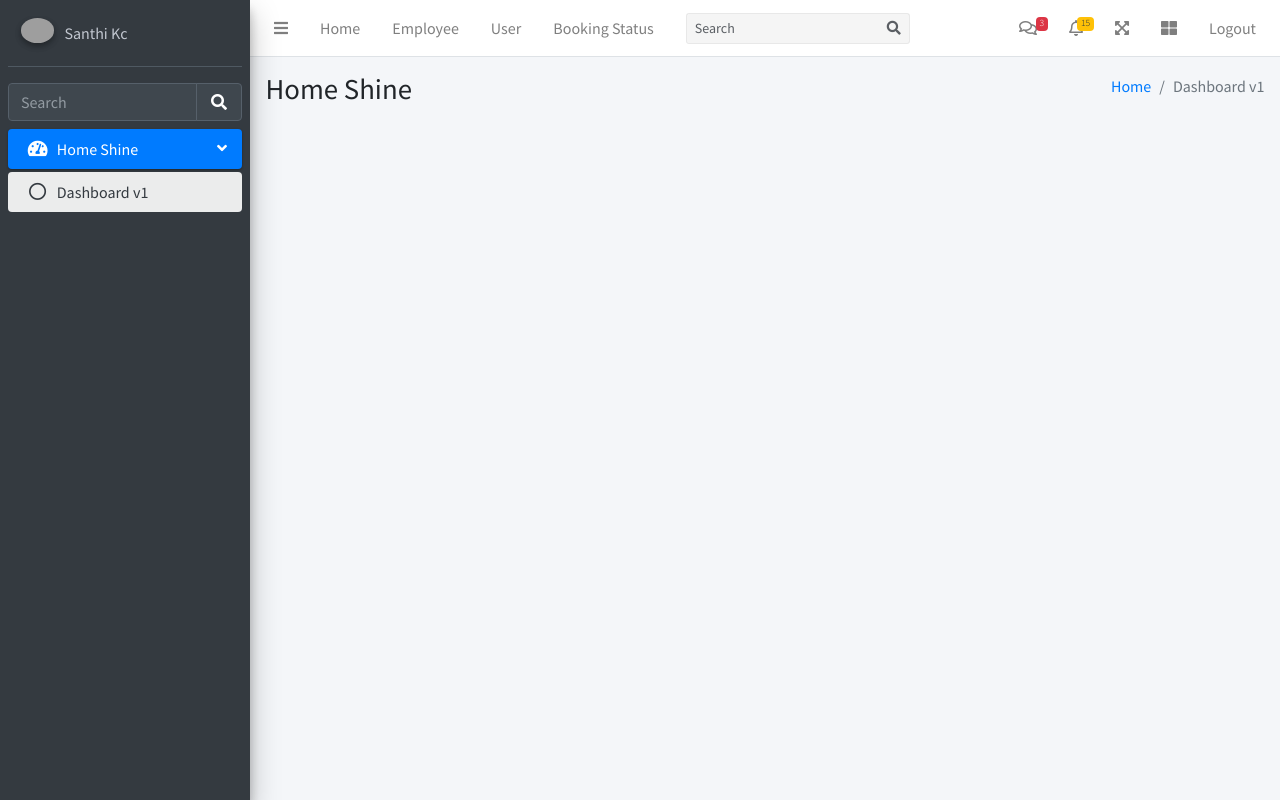
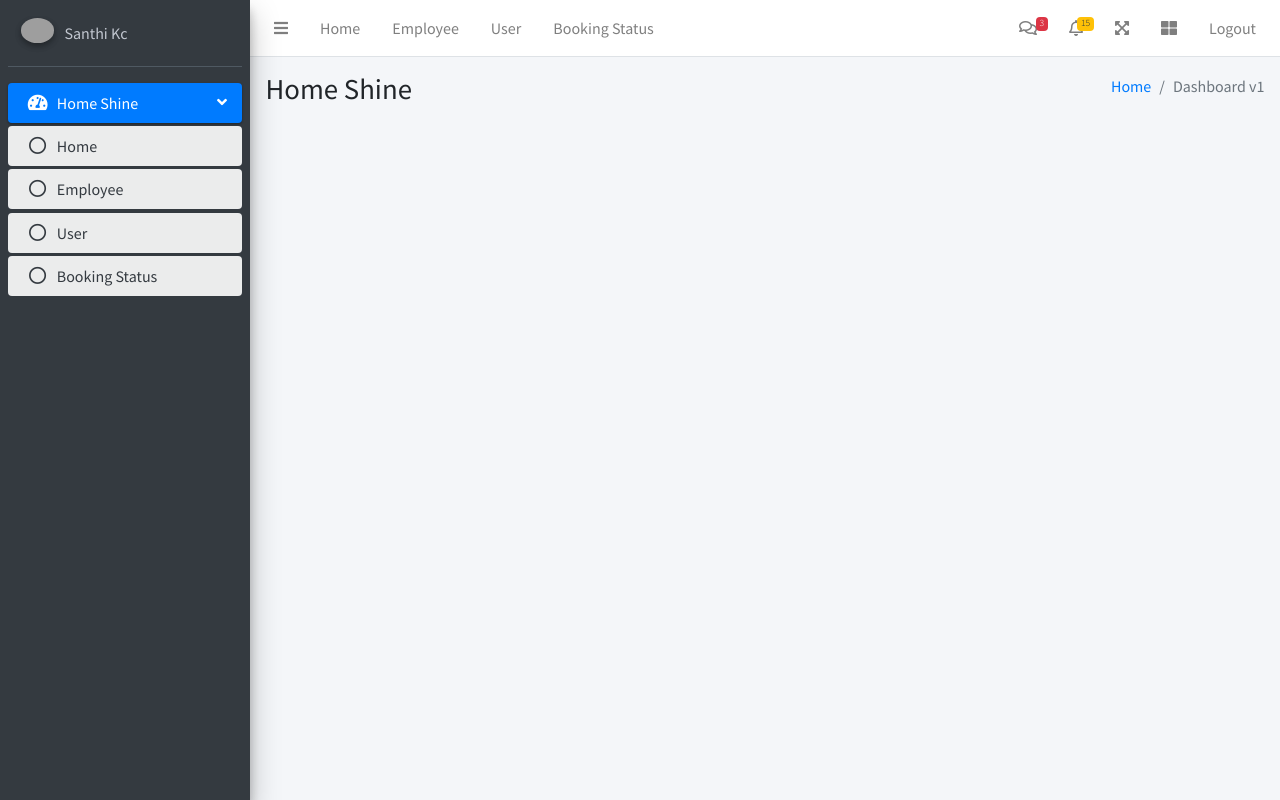
Before and after one commit to SANTHIKC/housekeepingservice_php, a PHP site: page /housekeepingservice/ in a window 1280 px wide. Run offline with PHP 8.4, Linux system fonts and the light colour scheme; some libraries are stand-ins or nearby versions; grey boxes are pictures that could not be loaded.

Commit message:
employee and user complete

```diff
--- a/AdminLTE-1/Api/singleemployeedataview.php
+++ b/AdminLTE-1/Api/singleemployeedataview.php
@@ -10,9 +10,11 @@ if (mysqli_connect_errno()) {
 
 
 $emp_id =$_POST['emp_id'];
+$myarray['message'] = 'Added';
 
 $query = mysqli_query($conn,"SELECT * FROM employee_reg WHERE emp_id = '$emp_id'");
 $data=mysqli_fetch_assoc($query);
+
 if($data)
 {
 
--- a/AdminLTE-1/Api/singleuserdataview.php
+++ b/AdminLTE-1/Api/singleuserdataview.php
@@ -10,6 +10,7 @@ if (mysqli_connect_errno()) {
 
 
 $user_id =$_POST['user_id'];
+$myarray['message'] = 'Added';
 $query = mysqli_query($conn,"SELECT * FROM user_reg WHERE user_id = '$user_id' ");
 $data=mysqli_fetch_assoc($query);
 if($query)
--- a/AdminLTE-1/Api/useread.php
+++ b/AdminLTE-1/Api/useread.php
@@ -5,7 +5,9 @@ $conn = mysqli_connect("localhost", "root", "", "home_service");
 if (mysqli_connect_error()) {
     die("Error in connection");
 }
-$query = mysqli_query($conn,"SELECT * FROM user_reg");
+
+$query = isset($_POST['search_name']) ? mysqli_query($conn, "SELECT * FROM user_reg WHERE name LIKE '%".mysqli_real_escape_string($conn, $_POST['search_name'])."%'") : mysqli_query($conn,"SELECT * FROM user_reg");
+
 ?>
 
 <!doctype html>
--- a/AdminLTE-1/Api/userinsertdata.php
+++ b/AdminLTE-1/Api/userinsertdata.php
@@ -41,6 +41,7 @@ $sql=mysqli_query($conn,"INSERT INTO user_reg(user_name,email,address,phone_numb
 
  $log=mysqli_query($conn, "INSERT INTO login_emp_user(log_id,email,password,type)values('$user_id','$email','$password','user')");
 
+
 if($log)
 {
      $myarray['message'] = 'Added';
--- a/AdminLTE-1/index.php
+++ b/AdminLTE-1/index.php
@@ -55,17 +55,7 @@
     </ul>
 
 
-    <!-- SEARCH FORM -->
-    <form class="form-inline ml-3">
-      <div class="input-group input-group-sm">
-        <input class="form-control form-control-navbar" type="search" placeholder="Search" aria-label="Search">
-        <div class="input-group-append">
-          <button class="btn btn-navbar" type="submit">
-            <i class="fas fa-search"></i>
-          </button>
-        </div>
-      </div>
-    </form>
+
 
     <!-- Right navbar links -->
     <ul class="navbar-nav ml-auto">
@@ -188,16 +178,7 @@
       </div>
 
       <!-- SidebarSearch Form -->
-      <div class="form-inline">
-        <div class="input-group" data-widget="sidebar-search">
-          <input class="form-control form-control-sidebar" type="search" placeholder="Search" aria-label="Search">
-          <div class="input-group-append">
-            <button class="btn btn-sidebar">
-              <i class="fas fa-search fa-fw"></i>
-            </button>
-          </div>
-        </div>
-      </div>
+
 
       <!-- Sidebar Menu -->
       <nav class="mt-2">
@@ -216,11 +197,43 @@
               <li class="nav-item">
                 <a href="./index.php" class="nav-link active">
                   <i class="far fa-circle nav-icon"></i>
-                  <p>Dashboard v1</p>
+                  <p>Home</p>
                 </a>
               </li>
 
             </ul>
+            <ul class="nav nav-treeview">
+              <li class="nav-item">
+                <a href="./Api/employeread.php" class="nav-link active">
+                  <i class="far fa-circle nav-icon"></i>
+                  <p>Employee</p>
+                </a>
+              </li>
+
+            </ul>
+
+            <ul class="nav nav-treeview">
+              <li class="nav-item">
+                <a href="./Api/useread.php" class="nav-link active">
+                  <i class="far fa-circle nav-icon"></i>
+                  <p>User</p>
+                </a>
+              </li>
+
+            </ul>
+            <ul class="nav nav-treeview">
+              <li class="nav-item">
+                <a href="./Api/viewbookingread.php" class="nav-link active">
+                  <i class="far fa-circle nav-icon"></i>
+                  <p>Booking Status</p>
+                </a>
+              </li>
+
+            </ul>
+
+
+
+
           </li>
 
 
```
Also changed, not shown: AdminLTE-1/Api/blockbuttonin.php (added, +27 -0 lines), AdminLTE-1/Api/employeread.php (+13 -2 lines), AdminLTE-1/Api/serchengineemployee.php (added, +75 -0 lines), AdminLTE-1/Api/image/095c4dda-4e5e-4f74-b666-af77c7a6bfec8217236966344848102.jpg (added), AdminLTE-1/Api/image/1000147410.jpg (added), AdminLTE-1/Api/image/1000148254.jpg (added), AdminLTE-1/Api/image/1000148763.jpg (added), 3 other files.
